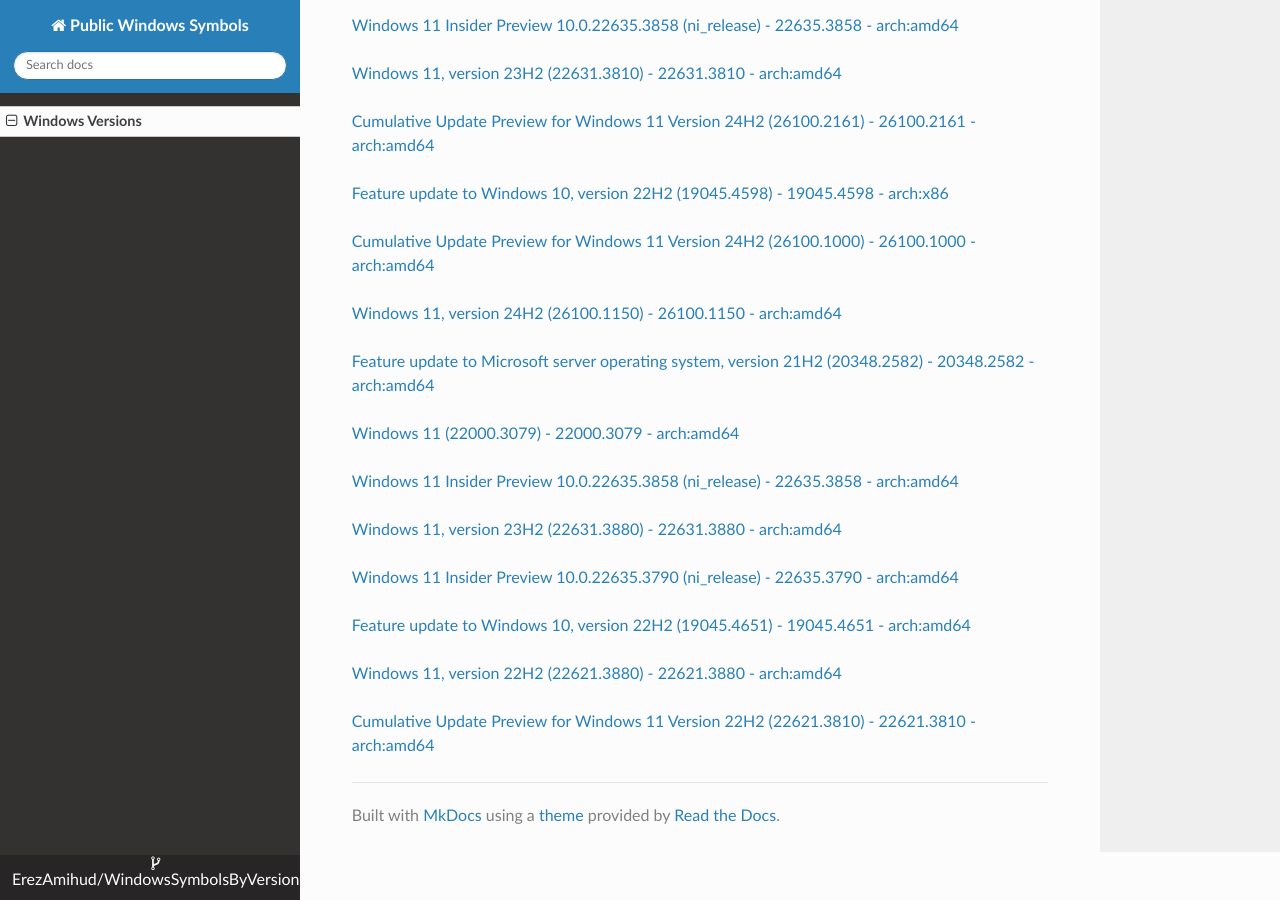
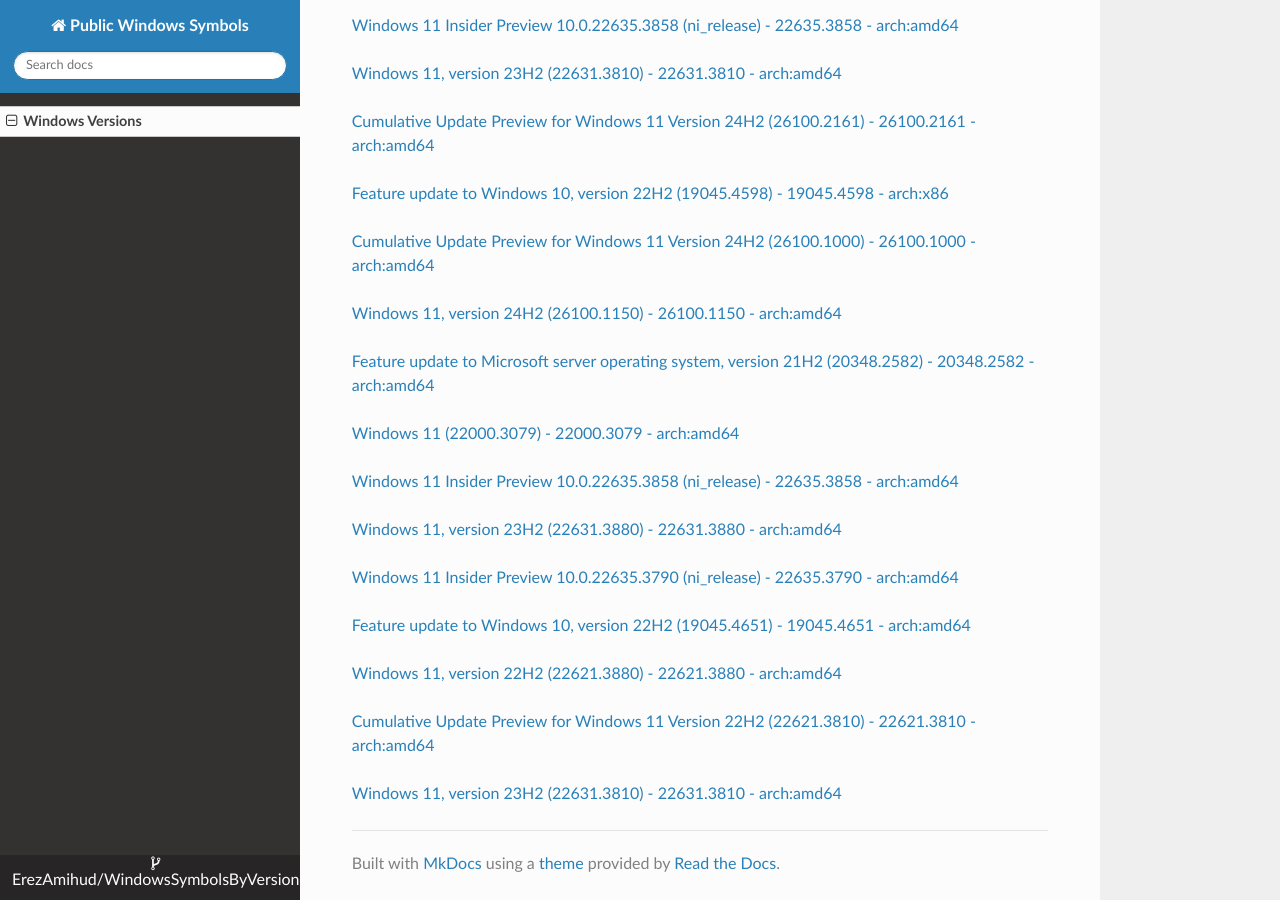
Before and after one commit to ErezAmihud/WindowsSymbolsByVersion, an MkDocs documentation site: the page built from docs/index.md, in a window 1280 px wide and 900 px high, scrolled down 11309 px. Built offline with MkDocs 1.6.1, drawn with Linux system fonts in a browser that asks for light colours; nearby versions of some CDN libraries.

Commit message:
Automated commit, add manifest for e0fe4721-975d-4378-a09d-92082d677d29

```diff
--- a/docs/index.md
+++ b/docs/index.md
@@ -586,3 +586,6 @@
 
 
 [Cumulative Update Preview for Windows 11 Version 22H2 (22621.3810) - 22621.3810 - arch:amd64](https://github.com/ErezAmihud/WindowsSymbolsByVersion/blob/main/manifests/54d90f84-f04c-45d5-b893-9910804a2a4a.manifest)
+
+
+[Windows 11, version 23H2 (22631.3810) - 22631.3810 - arch:amd64](https://github.com/ErezAmihud/WindowsSymbolsByVersion/blob/main/manifests/e0fe4721-975d-4378-a09d-92082d677d29.manifest)
```
Also changed, not shown: process_builds.json (+1 -1 lines).
